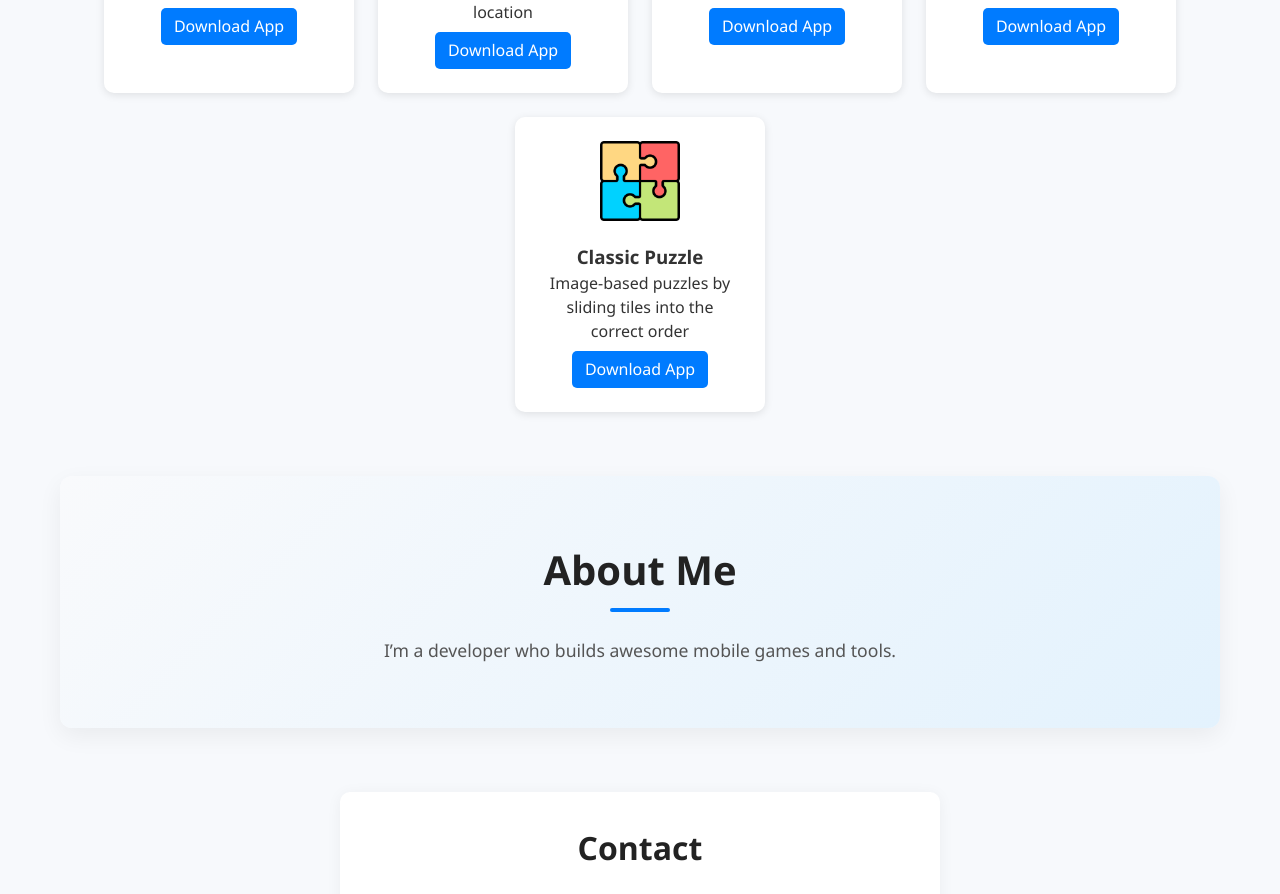
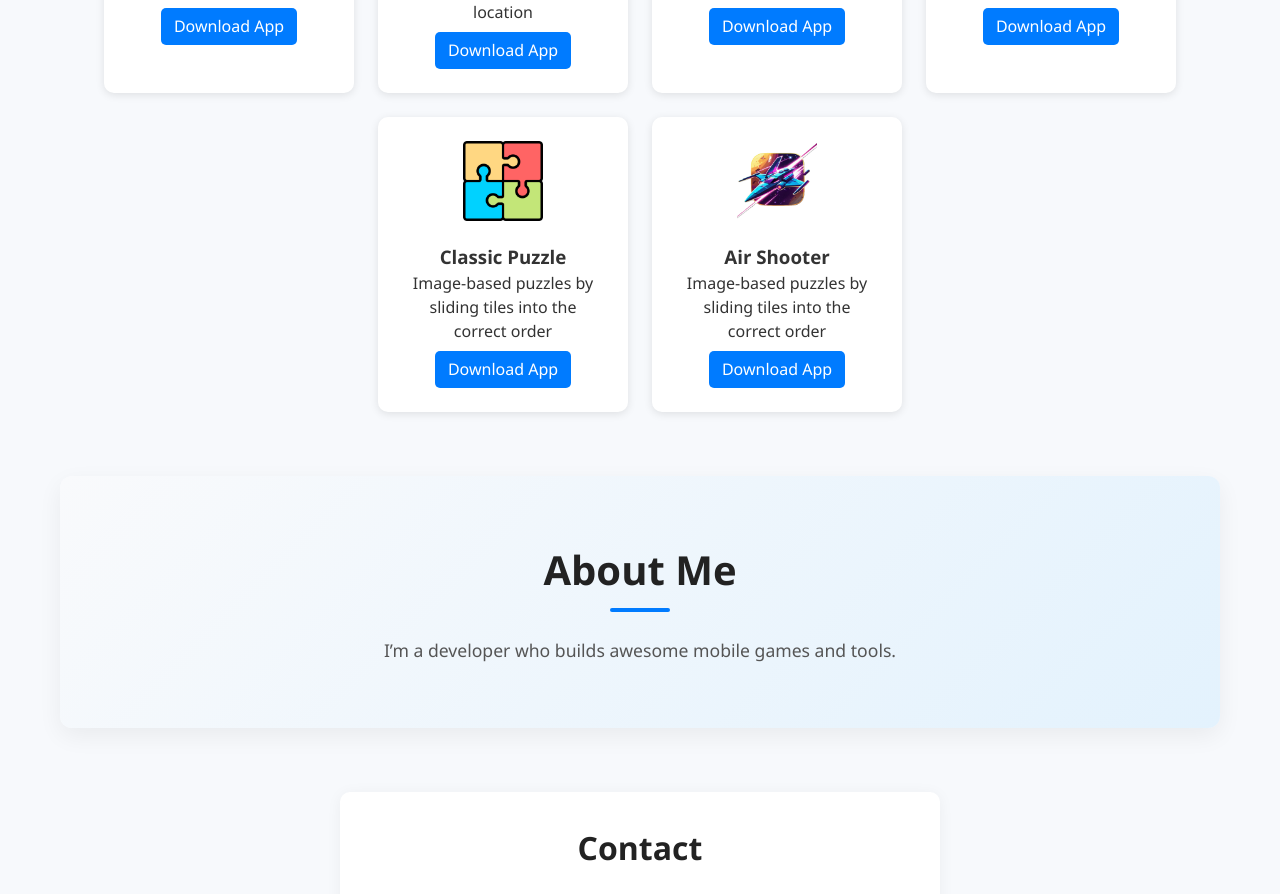
Before and after one commit to armanali13000/Armanix-Apps, a React (Vite) app: page / in a window 1280 px wide. Shown: the part 930-1824 px from the top of the page. Built offline with nearby package versions, Linux system fonts and the light colour scheme.

Commit message:
Add new App called Air Shooter

```diff
--- a/src/pages/Home.jsx
+++ b/src/pages/Home.jsx
@@ -32,6 +32,12 @@ const apps = [
     description: "Image-based puzzles by sliding tiles into the correct order",
     icon: "/Armanix-Apps/Images/classic_puzzle.png",
     link: "https://github.com/armanali13000/classic_puzzle/releases/download/v1.0.0/Classic.Puzzle.1.0.0.apk",
+  },
+  {
+    title: "Air Shooter",
+    description: "Image-based puzzles by sliding tiles into the correct order",
+    icon: "/Armanix-Apps/Images/Air_Shooter.png",
+    link: "https://github.com/armanali13000/AirplaneShooter/releases/download/1.0.0/Air.Shooter.1.0.0.apk",
   },
 
 ];
```
Also changed, not shown: public/Images/Air_Shooter.png (added), 1 other file (tests, documents, lock files or other folders).
